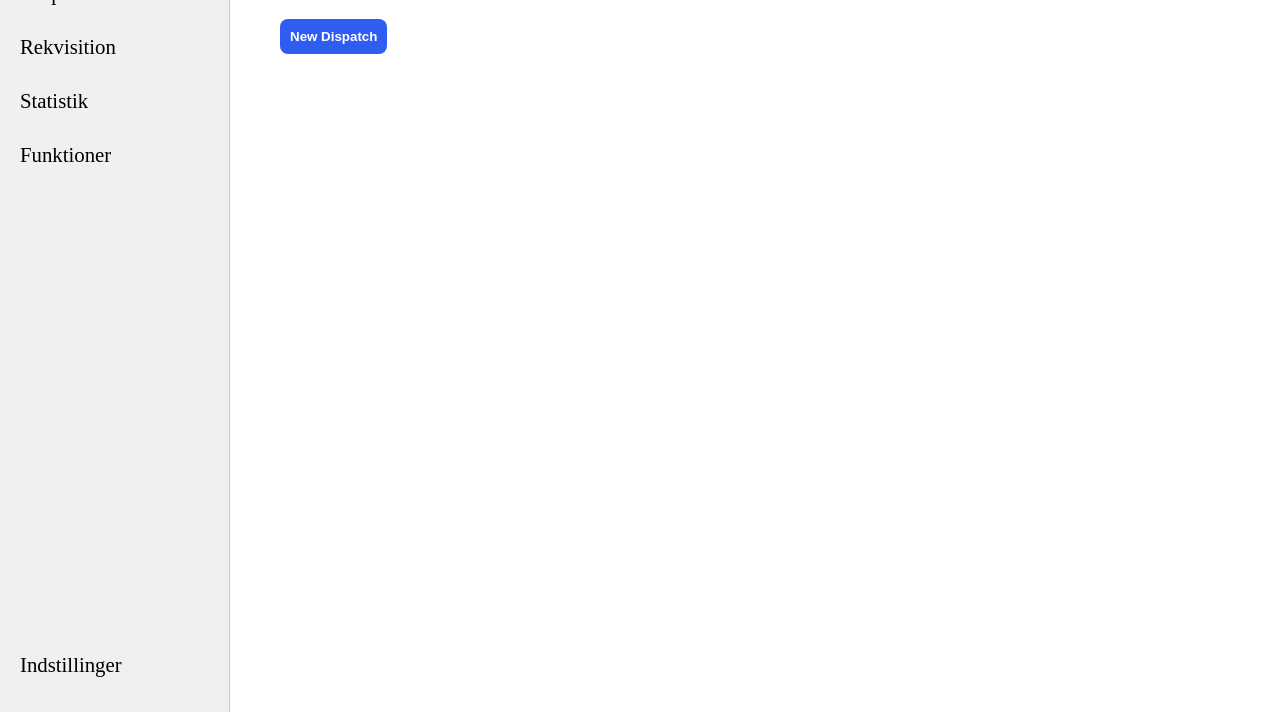
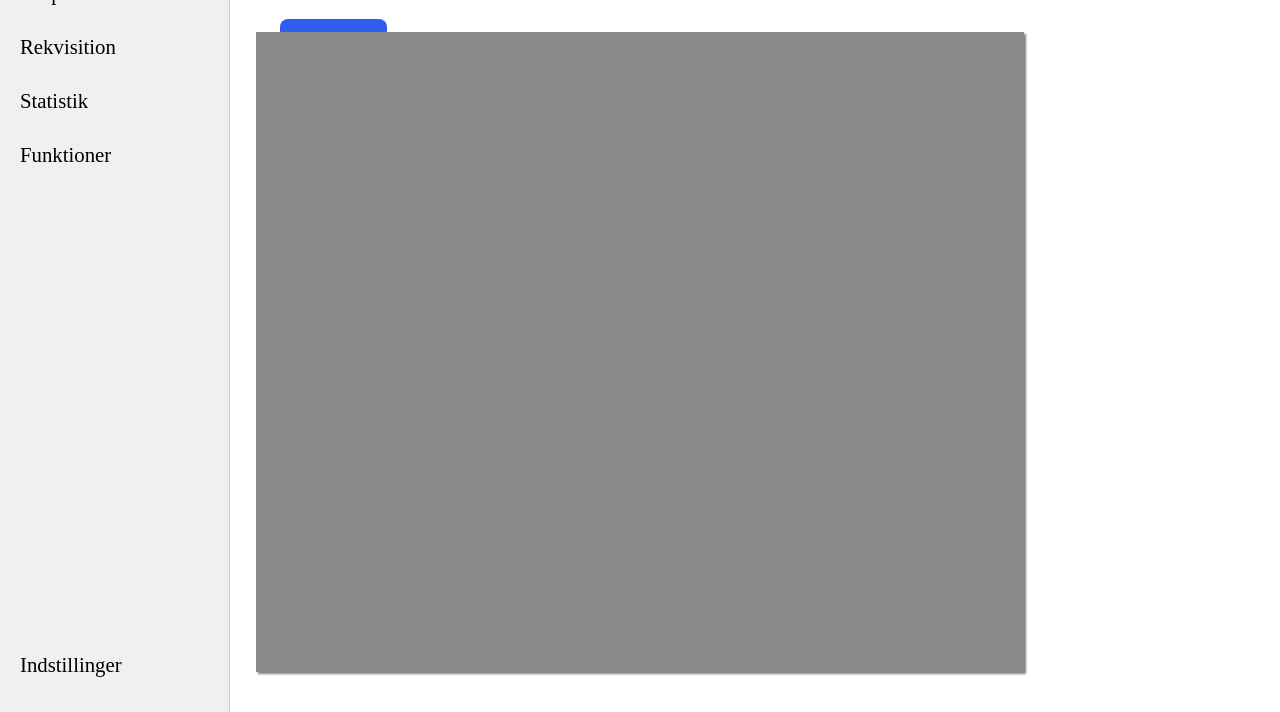
Before and after one commit to Johannesfyren/PharmaFakt, a plain HTML site: page ekspedition.html in a window 1280 px wide. Both pictures are taken after a click on the button "New Dispatch". Shown: the part 88-800 px from the top of the page. Drawn offline with nearby package versions, Linux system fonts and the light colour scheme.

Commit message:
add popup window foundation for a new dispatch

```diff
--- a/dispatch.js
+++ b/dispatch.js
@@ -0,0 +1,9 @@
+const dispatchContainer = document.createElement("div");
+const createDispatchBtn = document.querySelector("#new-dispatch-btn");
+const body = document.querySelector("body");
+dispatchContainer.setAttribute("class","dispatch-container");
+
+createDispatchBtn.addEventListener("click", ()=>{
+    body.prepend(dispatchContainer);
+    console.log("pols");
+});
--- a/ekspedition.html
+++ b/ekspedition.html
@@ -6,10 +6,10 @@
     <title>PharmaFakt</title>
     <link rel="stylesheet" href="style.css">
     <script src="nav.js" defer></script>
-    <script src="js.js" ></script>
-    <script src="dispatch.js" ></script>
+    <script src="dispatch.js" defer></script>
 </head>
 <body>
+
 
     <div class="main-wrapper">
         <div class="left-nav">
@@ -24,10 +24,11 @@
 
         <div class="content-container">
             <h1>Dispatches</h1>
-            <button class="new-dispatch primary-btn content-container-button">New Dispatch</button>
+            <button id="new-dispatch-btn" class="primary-btn content-container-button">New Dispatch</button>
+
         </div>
     </div>
-
+    <!-- <div class="dispatch-container"></div> -->
 
 
     <script type="module" src="https://unpkg.com/ionicons@7.1.0/dist/ionicons/ionicons.esm.js"></script>
--- a/js.js
+++ b/js.js
@@ -1,6 +1,6 @@
 const internalNoteContainer = document.querySelector('.internal-note-container');
 const addNoteButton = document.querySelector('#add-note-button');
-let navClosed = false;
+
 
 
 addNoteButton.addEventListener("click", (e)=>{
--- a/nav.js
+++ b/nav.js
@@ -1,6 +1,6 @@
 const collapseNavButton = document.querySelector('.collapseButton');
 const navigationContainer = document.querySelector('.left-nav');
-
+let navClosed = false;
 collapseNavButton.addEventListener("click", (e) =>{
     if (navClosed == false){
         navigationContainer.setAttribute("style", "right:230px;width:0; transition:0.2s;");
--- a/style.css
+++ b/style.css
@@ -135,6 +135,35 @@ h1{
 
 
 
+
+
+/* Dispatch */
+
+.dispatch-container{
+    position: fixed;
+    top: 15%;
+    left: 20%;
+    width: 60vw;
+    height: 80vh;
+    background-color: rgb(138, 138, 139);
+    box-shadow: 2px 2px 2px rgb(128, 128, 128);
+}
+
+
+
+
+
+
+
+
+
+
+
+
+
+
+/*---------------------------- UTILITIES ----------------------------------*/
+
 /* Buttons */
 
 .primary-btn{
```
